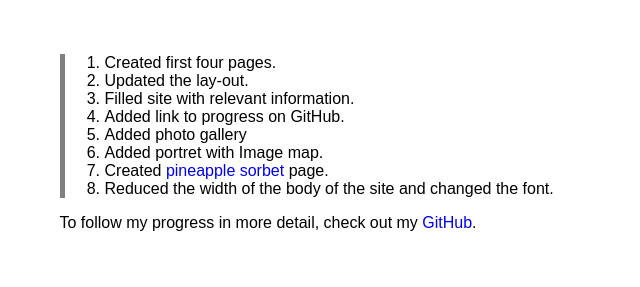
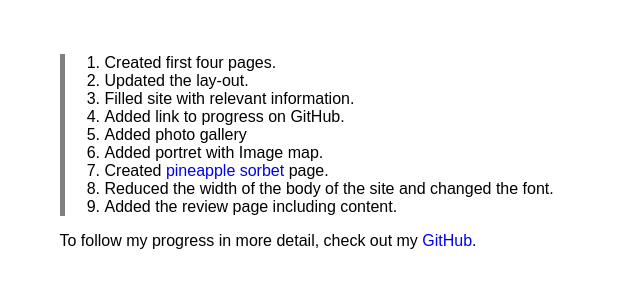
Before and after one commit to annetonnes/Personal-Website, a plain HTML site: page progress.html in a window 1280 px wide. Shown: the part 263-550 px from the top of the page, without its empty margins (308-948 px from the left). Drawn offline with Linux system fonts and the light colour scheme; a web font is replaced by a local one.

Commit message:
updated progress page

```diff
--- a/progress.html
+++ b/progress.html
@@ -30,6 +30,7 @@
 				<li>Added portret with Image map.</li>
 				<li>Created <a href="pineapplesorbet.html"> pineapple sorbet </a> page. </li>
 				<li>Reduced the width of the body of the site and changed the font.</li>
+				<li>Added the review page including content.</li>
 			</ol>
 		</div>
 		To follow my progress in more detail, check out my <a href="https://github.com/annetonnes/Personal-Website/commits/master"> GitHub</a>.
```
